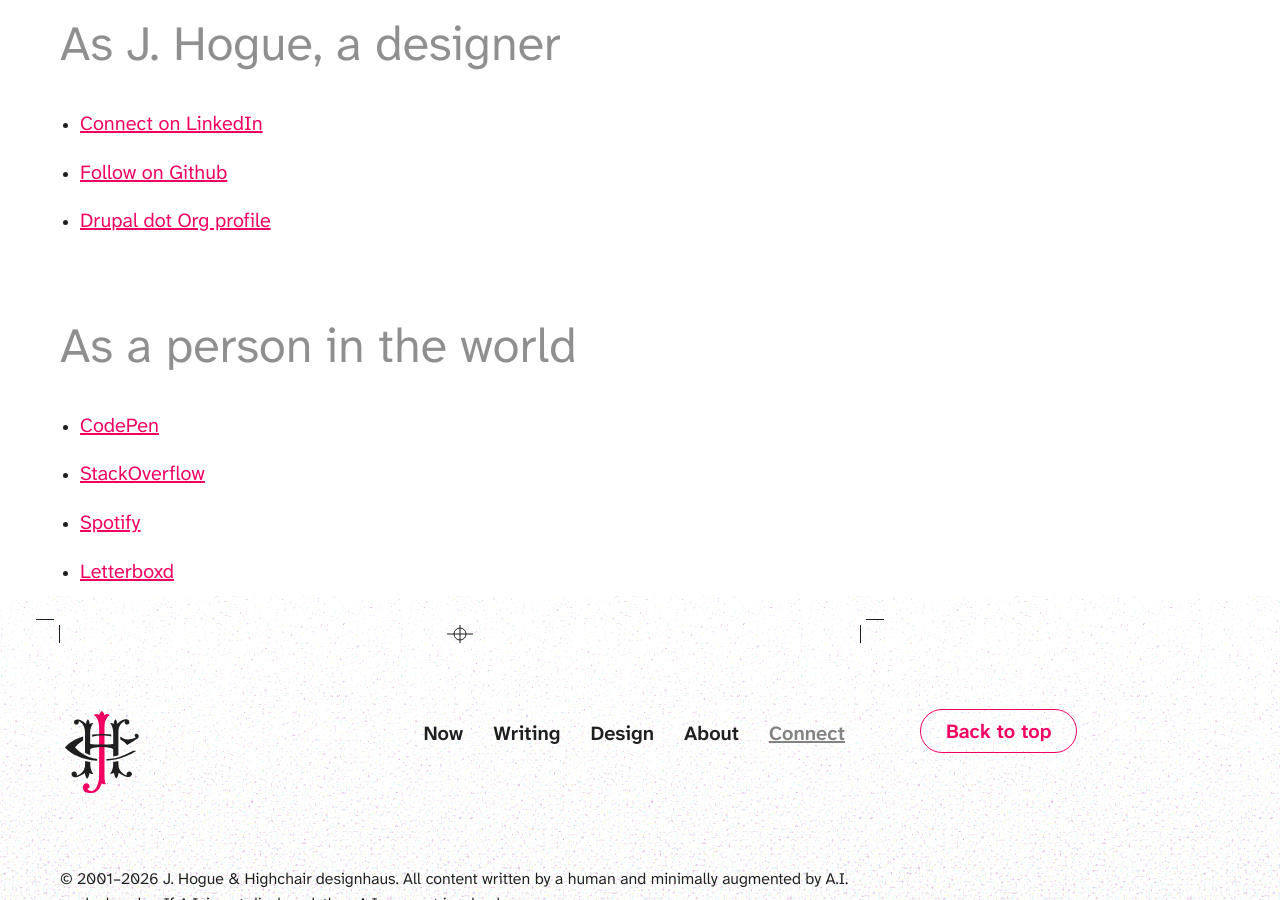
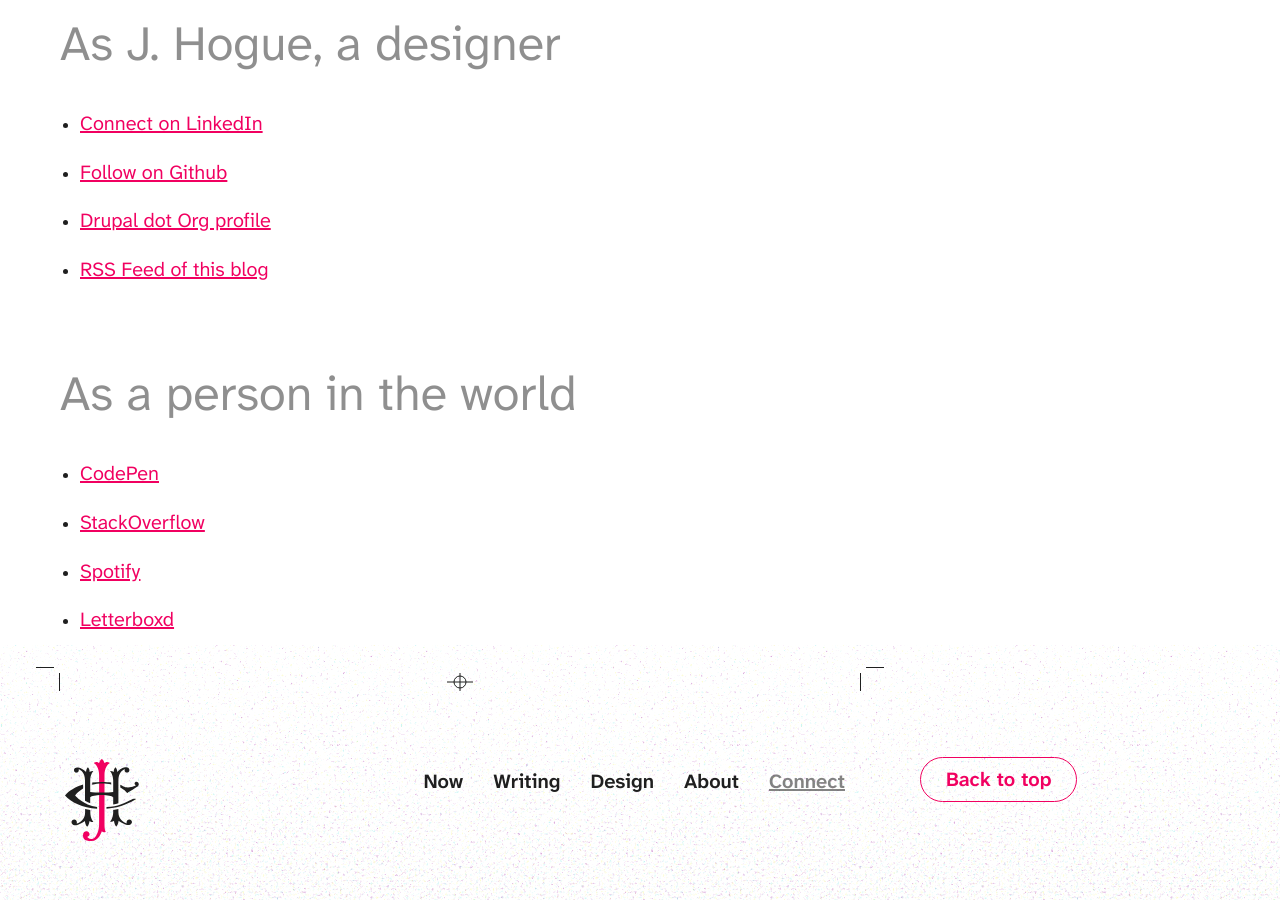
Before and after one commit to highchair/highchairdesign-com, a Jekyll site: the page built from connect.md, in a window 1280 px wide and 900 px high, scrolled down 1206 px. Built offline with Jekyll 4.4.1, drawn with Linux system fonts in a browser that asks for light colours; some web fonts are replaced; some of the changed lines change nothing that is shown.

Commit message:
Add RSS discovery meta links

```diff
--- a/_includes/head.html
+++ b/_includes/head.html
@@ -11,9 +11,10 @@
     <meta name="viewport" content="width=device-width, initial-scale=1, shrink-to-fit=no">
     <link rel="canonical" href="{{ canon_url }}">
     <link rel="stylesheet" href="{{ "assets/css/styles.css" | prepend: site.baseurl }}">
+    <link href="/feed.xml" type="application/rss+xml" rel="alternate" title="Latest 24 posts (RSS/Atom)">
     <!-- Webmentions -->
-    <link rel="webmention" href="https://webmention.io/artinruins.com/webmention">
-    <link rel="pingback" href="https://webmention.io/artinruins.com/xmlrpc">
+    <link rel="webmention" href="https://webmention.io/highchairdesign.com/webmention">
+    <link rel="pingback" href="https://webmention.io/highchairdesign.com/xmlrpc">
 
     <script async src="https://www.googletagmanager.com/gtag/js?id=UA-817925-1"></script>
     <script>
--- a/_layouts/default.html
+++ b/_layouts/default.html
@@ -1,5 +1,5 @@
 <!doctype html>
-<html lang="en-US">
+<html lang="en">
   <head>
 {% include head.html %}
   </head>
--- a/connect.md
+++ b/connect.md
@@ -25,6 +25,7 @@
 + [Connect on LinkedIn](https://linkedin.com/in/jhogue/)
 + [Follow on Github](https://github.com/jhogue/)
 + [Drupal dot Org profile](https://drupal.org/u/artinruins)
++ [RSS Feed of this blog](https://highchairdesign.com/feed.xml)
 
 ### As a person in the world
 
```
